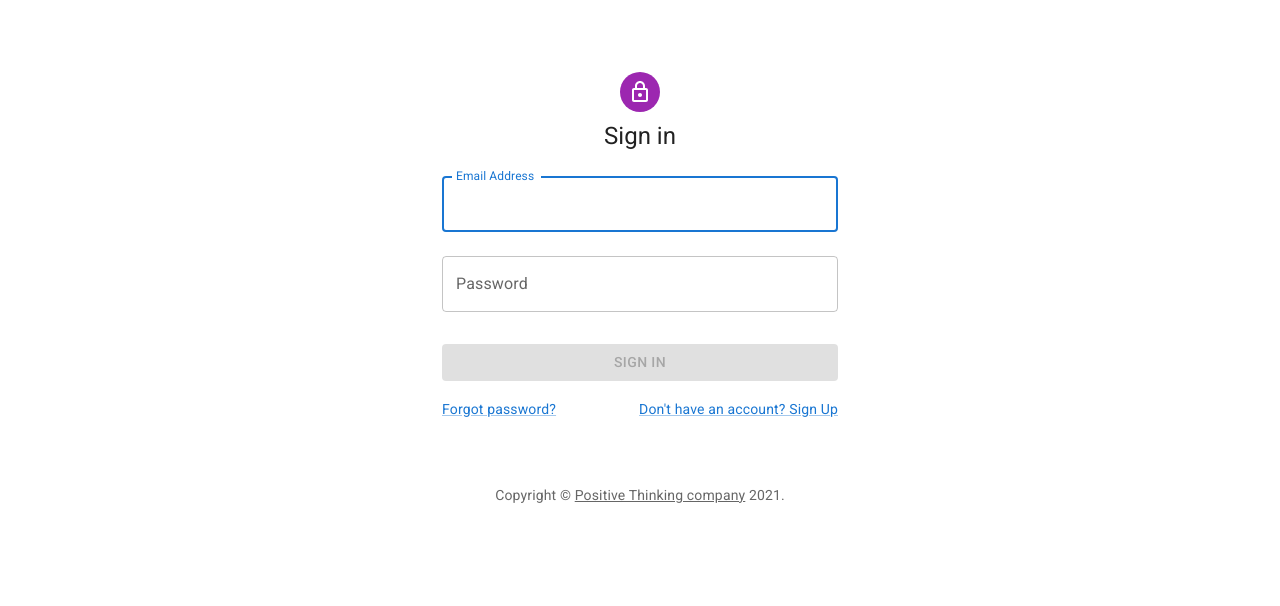
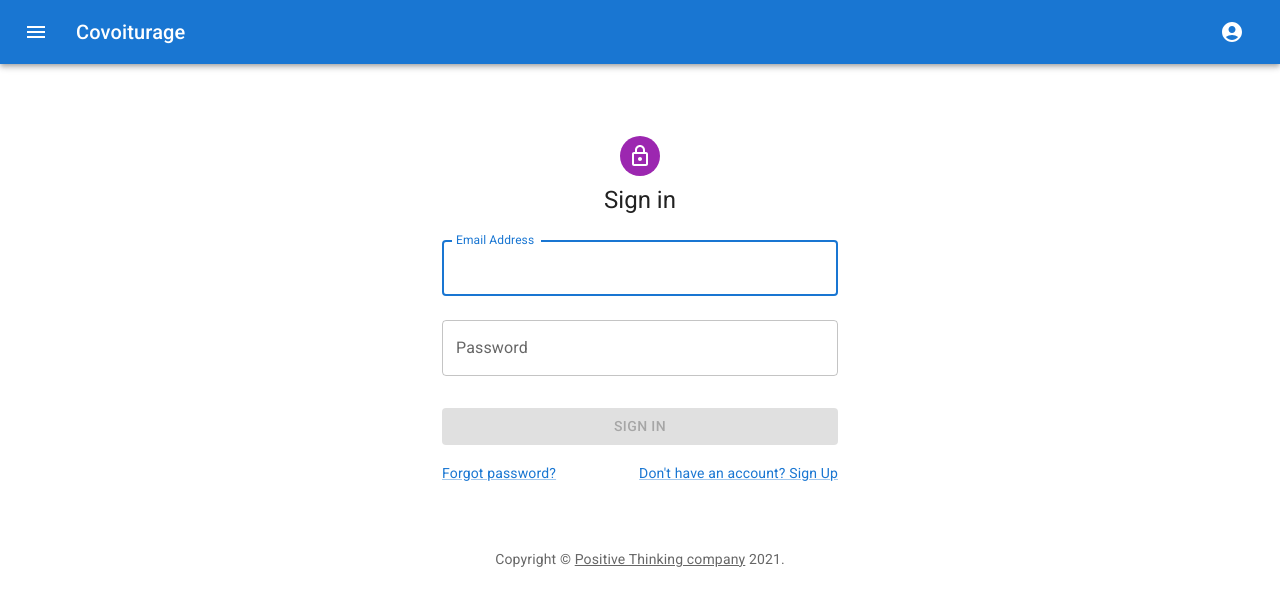
Before and after one commit to RemyCedric/carpool, a React (Create React App) app in the folder src/WebUI/ClientApp/: page /login in a window 1280 px wide. Shown: the top 606 px of the page. Built offline with nearby package versions, Linux system fonts and the light colour scheme.

Commit message:
added token persistence, toastify

```diff
--- a/src/WebUI/ClientApp/package.json
+++ b/src/WebUI/ClientApp/package.json
@@ -27,6 +27,7 @@
     "react-redux": "^7.2.6",
     "react-router-dom": "^6.0.1",
     "react-scripts": "4.0.3",
+    "react-toastify": "^8.1.0",
     "redux": "^4.1.2",
     "typescript": "^4.1.2",
     "web-vitals": "^1.0.1"
--- a/src/WebUI/ClientApp/src/app/layout/App.tsx
+++ b/src/WebUI/ClientApp/src/app/layout/App.tsx
@@ -1,19 +1,34 @@
-import { Container } from '@mui/material';
-import React from 'react';
+import { Container, createTheme, CssBaseline, ThemeProvider } from '@mui/material';
+import React, { useEffect } from 'react';
 import { Routes, Route } from 'react-router-dom';
+import { ToastContainer } from 'react-toastify';
+import 'react-toastify/dist/ReactToastify.css';
+import { fetchCurrentUser } from '../../features/account/AccountSlice';
 import Login from '../../features/account/Login';
 import Register from '../../features/account/Register';
+import { useAppDispatch } from '../store';
+import Header from './Header';
 
 function App(): React.ReactElement {
+    const dispatch = useAppDispatch();
+    useEffect(() => {
+        dispatch(fetchCurrentUser());
+    }, [dispatch]);
+
+    const theme = createTheme();
+
     return (
-        <>
-            <Container>
+        <ThemeProvider theme={theme}>
+            <Container component="main" maxWidth={false} disableGutters>
+                <ToastContainer position="bottom-right" theme="colored" hideProgressBar />
+                <CssBaseline />
+                <Header />
                 <Routes>
                     <Route path="/login" element={<Login />} />
                     <Route path="/register" element={<Register />} />
                 </Routes>
             </Container>
-        </>
+        </ThemeProvider>
     );
 }
 
--- /dev/null
+++ b/src/WebUI/ClientApp/src/app/layout/Header.tsx
@@ -0,0 +1,83 @@
+import * as React from 'react';
+import { Link as RouterLink, useNavigate } from 'react-router-dom';
+import AppBar from '@mui/material/AppBar';
+import Box from '@mui/material/Box';
+import Toolbar from '@mui/material/Toolbar';
+import IconButton from '@mui/material/IconButton';
+import MenuIcon from '@mui/icons-material/Menu';
+import AccountCircle from '@mui/icons-material/AccountCircle';
+import MenuItem from '@mui/material/MenuItem';
+import Menu from '@mui/material/Menu';
+import { Link } from '@mui/material';
+import { useAppDispatch } from '../store';
+import { signOut } from '../../features/account/AccountSlice';
+
+export default function Header(): React.ReactElement {
+    const [anchorEl, setAnchorEl] = React.useState<null | HTMLElement>(null);
+    const dispatch = useAppDispatch();
+    const navigate = useNavigate();
+    const handleMenu = (event: React.MouseEvent<HTMLElement>) => {
+        setAnchorEl(event.currentTarget);
+    };
+
+    const handleClose = () => {
+        setAnchorEl(null);
+    };
+
+    const handleLogOut = () => {
+        dispatch(signOut());
+        navigate('/');
+    };
+
+    return (
+        <Box sx={{ flexGrow: 1 }}>
+            <AppBar position="static">
+                <Toolbar>
+                    <IconButton size="large" edge="start" color="inherit" aria-label="menu" sx={{ mr: 2 }}>
+                        <MenuIcon />
+                    </IconButton>
+                    <Link
+                        component={RouterLink}
+                        to="/"
+                        variant="h6"
+                        color="inherit"
+                        underline="none"
+                        sx={{ flexGrow: 1 }}
+                    >
+                        Covoiturage
+                    </Link>
+                    <div>
+                        <IconButton
+                            size="large"
+                            aria-label="account of current user"
+                            aria-controls="menu-appbar"
+                            aria-haspopup="true"
+                            onClick={handleMenu}
+                            color="inherit"
+                        >
+                            <AccountCircle />
+                        </IconButton>
+                        <Menu
+                            id="menu-appbar"
+                            anchorEl={anchorEl}
+                            anchorOrigin={{
+                                vertical: 'top',
+                                horizontal: 'right',
+                            }}
+                            keepMounted
+                            transformOrigin={{
+                                vertical: 'top',
+                                horizontal: 'right',
+                            }}
+                            open={Boolean(anchorEl)}
+                            onClose={handleClose}
+                        >
+                            <MenuItem onClick={handleClose}>Profile</MenuItem>
+                            <MenuItem onClick={handleLogOut}>Logout</MenuItem>
+                        </Menu>
+                    </div>
+                </Toolbar>
+            </AppBar>
+        </Box>
+    );
+}
--- a/src/WebUI/ClientApp/src/features/account/AccountSlice.ts
+++ b/src/WebUI/ClientApp/src/features/account/AccountSlice.ts
@@ -1,5 +1,8 @@
+/* eslint-disable no-debugger */
+/* eslint-disable @typescript-eslint/no-use-before-define */
 /* eslint-disable @typescript-eslint/no-explicit-any */
 import { createAsyncThunk, createSlice, isAnyOf } from '@reduxjs/toolkit';
+import { toast } from 'react-toastify';
 import agent from '../../app/api/agent';
 import { LoginDto, UserDto } from '../../app/api/web-api-dtos';
 
@@ -21,7 +24,11 @@ export const signInUser = createAsyncThunk<UserDto, LoginDto>('account/signInUse
     }
 });
 
-export const fetchCurrentUser = createAsyncThunk<UserDto>('account/fetchCurrentUser', async (_, thunkAPI: any) => {
+export const fetchCurrentUser = createAsyncThunk<UserDto>(
+    'account/fetchCurrentUser',
+    async (_, thunkAPI: any) => {
+        const token = localStorage.getItem('user');
+        if (token) thunkAPI.dispatch(setUser(JSON.parse(token)));
         try {
             const user = await agent.Account.currentUser();
             localStorage.setItem('user', JSON.stringify(user));
@@ -29,20 +36,44 @@ export const fetchCurrentUser = createAsyncThunk<UserDto>('account/fetchCurrentU
         } catch (error: any) {
             return thunkAPI.rejectWithValue({ error: error.data });
         }
-});
+    },
+    {
+        condition: () => {
+            if (!localStorage.getItem('user')) return false;
+            return true;
+        },
+    },
+);
 
 // eslint-disable-next-line import/prefer-default-export
 export const accountSlice = createSlice({
     name: 'account',
     initialState,
-    reducers: {},
+    reducers: {
+        // eslint-disable-next-line @typescript-eslint/no-unused-vars
+        signOut: (state) => {
+            state.user = null;
+            localStorage.removeItem('user');
+        },
+        setUser: (state, action) => {
+            state.user = action.payload;
+        },
+    },
     extraReducers: (builder) => {
+        builder.addCase(fetchCurrentUser.rejected, (state) => {
+            toast.error('Session expired - please login again');
+            state.user = null;
+            localStorage.removeItem('user');
+        });
+        builder.addCase(signInUser.rejected, (_, action) => {
+            // eslint-disable-next-line no-console
+            console.log(action.payload);
+            localStorage.removeItem('user');
+        });
         builder.addMatcher(isAnyOf(signInUser.fulfilled, fetchCurrentUser.fulfilled), (state, action) => {
             state.user = action.payload;
         });
-        builder.addMatcher(isAnyOf(signInUser.rejected, fetchCurrentUser.rejected), (state, action) => {
-            // eslint-disable-next-line no-console
-            console.log(action.payload);
-        });
     },
 });
+
+export const { signOut, setUser } = accountSlice.actions;
--- a/src/WebUI/ClientApp/src/features/account/Login.tsx
+++ b/src/WebUI/ClientApp/src/features/account/Login.tsx
@@ -12,7 +12,6 @@ import Box from '@mui/material/Box';
 import LockOutlinedIcon from '@mui/icons-material/LockOutlined';
 import Typography from '@mui/material/Typography';
 import Container from '@mui/material/Container';
-import { createTheme, ThemeProvider } from '@mui/material/styles';
 import { LoginDto } from '../../app/api/web-api-dtos';
 import { signInUser } from './AccountSlice';
 import { useAppDispatch } from '../../app/store';
@@ -38,8 +37,6 @@ function Copyright({ sx }: ICopyrightProps) {
     );
 }
 
-const theme = createTheme();
-
 export default function Login(): React.ReactElement {
     const navigate = useNavigate();
     const dispatch = useAppDispatch();
@@ -55,7 +52,6 @@ export default function Login(): React.ReactElement {
     }
 
     return (
-        <ThemeProvider theme={theme}>
         <Container component="main" maxWidth="xs">
             <CssBaseline />
             <Box
@@ -129,6 +125,5 @@ export default function Login(): React.ReactElement {
             </Box>
             <Copyright sx={{ mt: 8, mb: 4 }} />
         </Container>
-        </ThemeProvider>
     );
 }
```
Also changed, not shown: src/WebUI/ClientApp/src/app/api/agent.ts (+13 -28 lines), 2 other files (tests, documents, lock files or other folders). Lines whose indentation alone changed are shown as unchanged.
